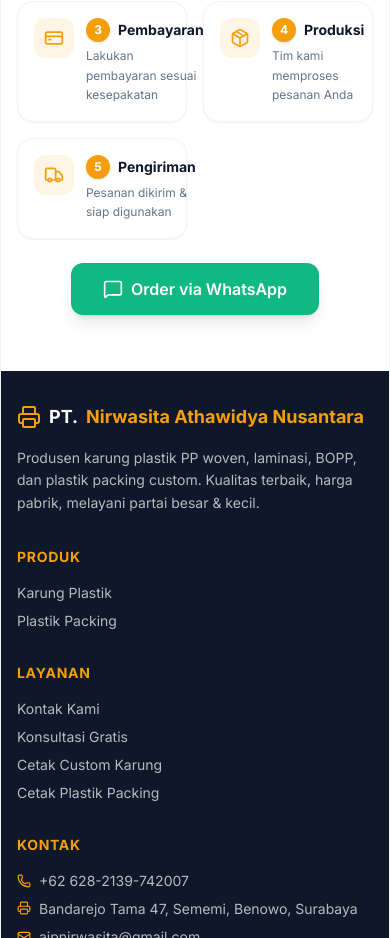
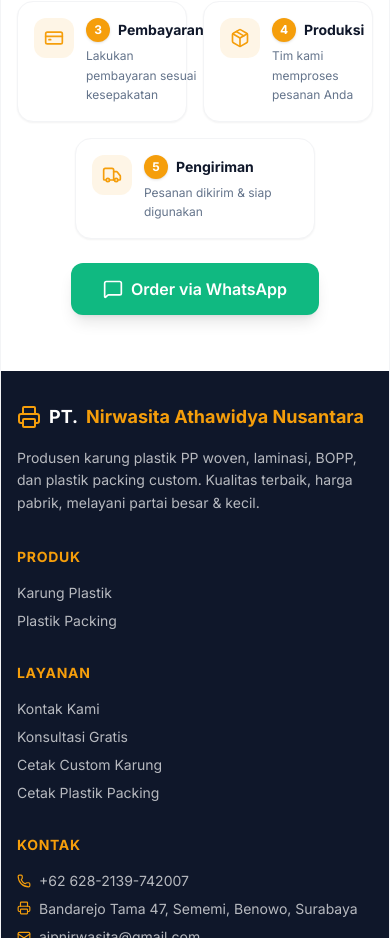
Before and after one commit to agungmee/nanathawidya, a Next.js app: page /product/karung-plastik-putih-polos in a window 390 px wide. Shown: the part 2340-3278 px from the top of the page. Built offline with nearby package versions, Linux system fonts and the light colour scheme.

Commit message:
update push 3

```diff
--- a/src/app/(storefront)/product/[slug]/page.tsx
+++ b/src/app/(storefront)/product/[slug]/page.tsx
@@ -276,8 +276,13 @@
               { icon: CreditCard, step: "3", title: "Pembayaran", desc: "Lakukan pembayaran sesuai kesepakatan" },
               { icon: Package, step: "4", title: "Produksi", desc: "Tim kami memproses pesanan Anda" },
               { icon: Truck, step: "5", title: "Pengiriman", desc: "Pesanan dikirim & siap digunakan" },
-            ].map((item) => (
-              <div key={item.step} className="card p-4 sm:p-5 flex sm:flex-col items-start sm:text-center gap-3 sm:gap-0 hover:shadow-md transition-all group relative">
+            ].map((item, idx) => (
+              <div
+                key={item.step}
+                className={`card p-4 sm:p-5 flex sm:flex-col items-start sm:text-center gap-3 sm:gap-0 hover:shadow-md transition-all group relative ${
+                  idx === 4 ? "col-span-2 sm:col-span-1 sm:w-auto w-full max-w-[240px] justify-self-center" : ""
+                }`}
+              >
                 <div className="w-10 h-10 sm:w-12 sm:h-12 bg-accent/10 rounded-xl flex items-center justify-center shrink-0 sm:mx-auto sm:mb-3 group-hover:bg-accent group-hover:text-white transition-all">
                   <item.icon size={20} className="text-accent group-hover:text-white transition-all" />
                 </div>
```
